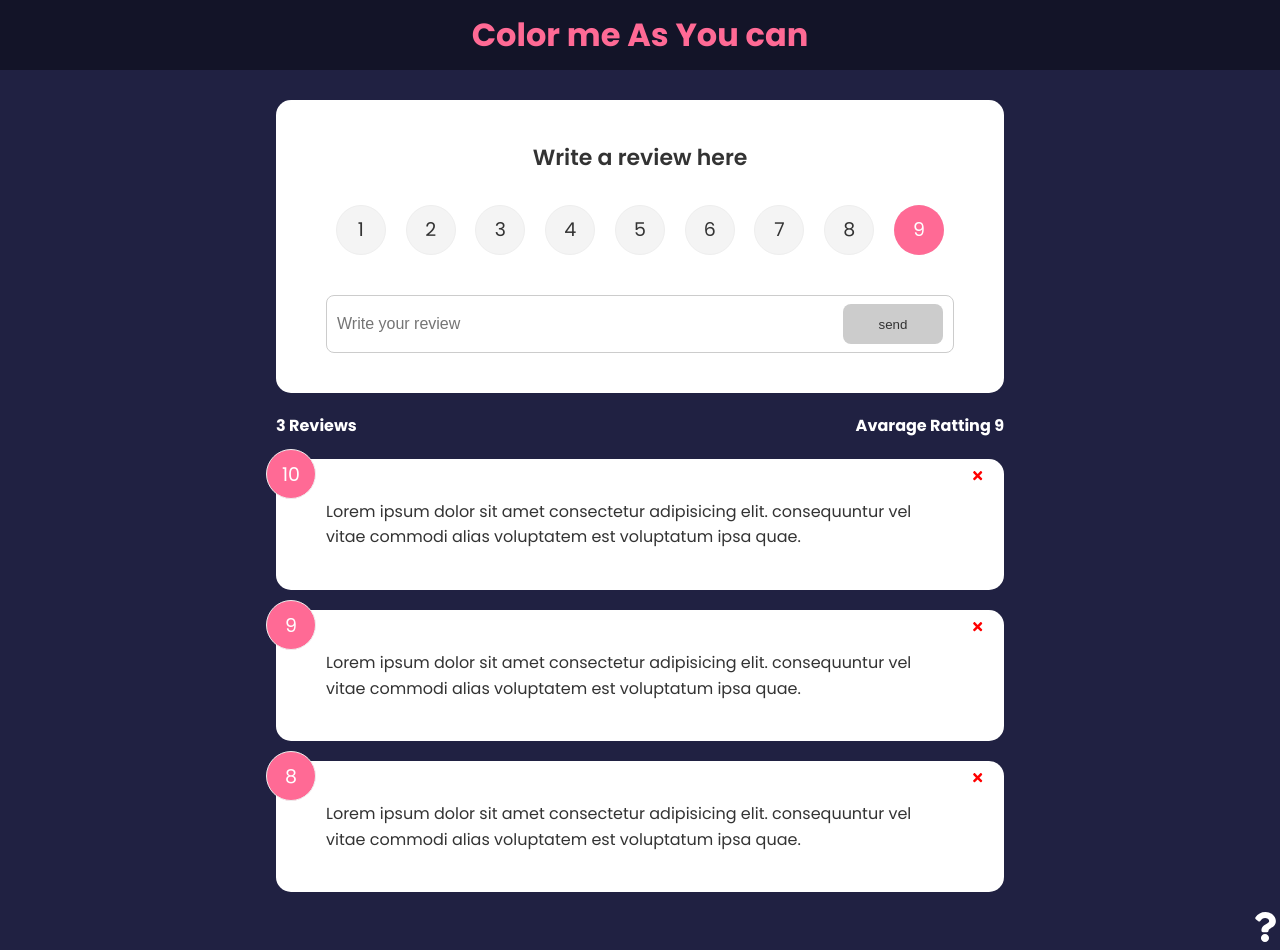
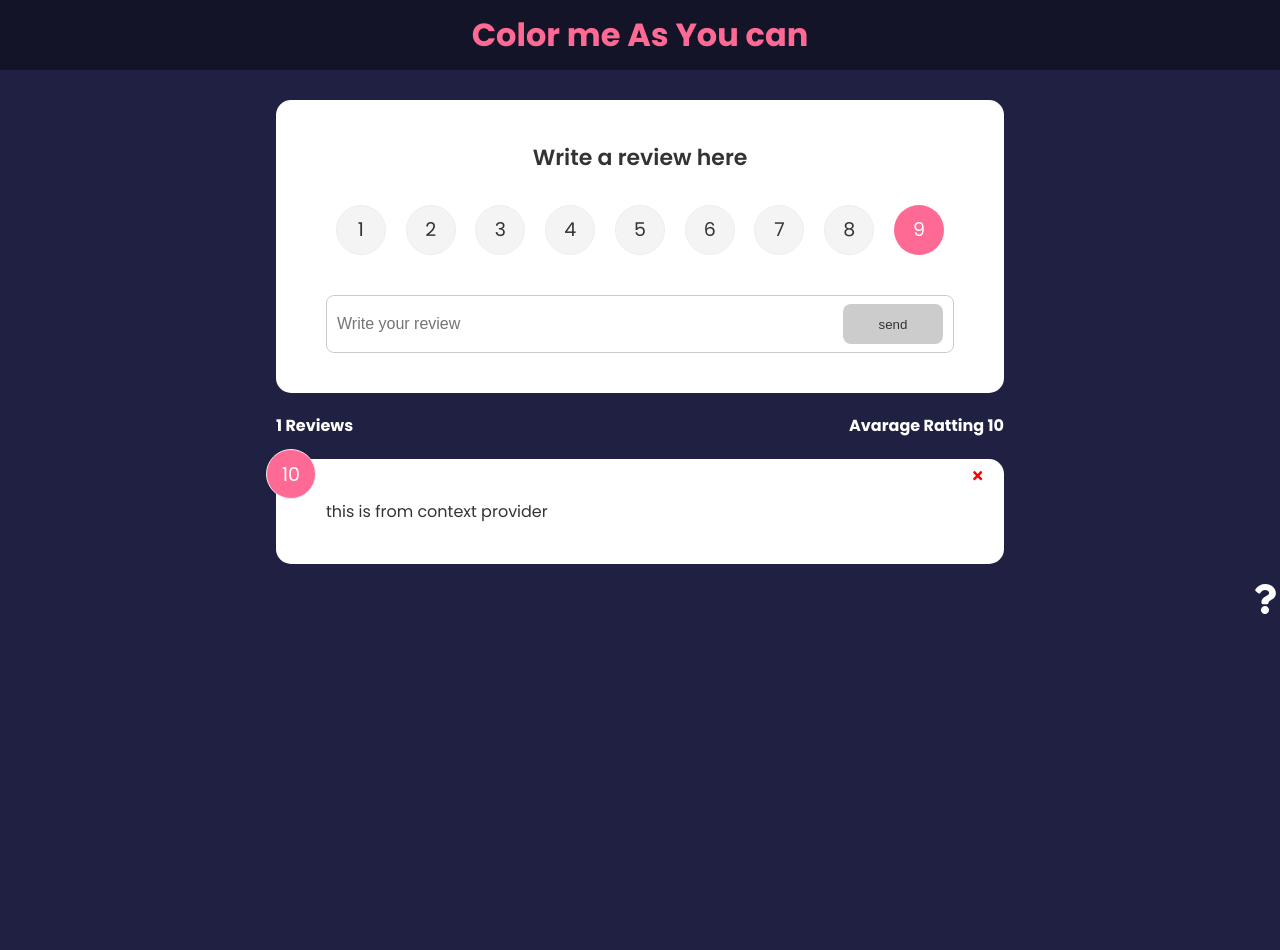
Before and after one commit to Emran-Ali/feedbackApp, a React (Create React App) app: page / in a window 1280 px wide. After the commit the page ends 800 px from the top, so only its background shows below. Built offline with nearby package versions, Linux system fonts and the light colour scheme.

Commit message:
Add context and clean upp Props

```diff
--- a/src/App.js
+++ b/src/App.js
@@ -1,6 +1,7 @@
 import { useState } from 'react'
 import { v4 as uuidv4 } from 'uuid'
 import { BrowserRouter as Router, Routes, Route } from 'react-router-dom'
+import { FeedbackProvider } from './context/FeedbackContext'
 
 import Header from './components/Header'
 import FeedbackList from './components/FeedbackList'
@@ -29,6 +30,7 @@
         }
     }
     return (
+        <FeedbackProvider>
             <Router>
                 <Header text="Color me As You can" />
                 <div className="container">
@@ -37,7 +39,7 @@
                             <>
                                 <FeedbackForm handleAdd={addFeedback} />
                                 <FeedbackStats feedback={feedback} />
-                            <FeedbackList feedback={feedback}
+                                <FeedbackList
                                     handleDelete={deleteFeedback} />
 
                             </>
@@ -50,6 +52,7 @@
                 </div>
                 <AboutIconLink />
             </ Router >
+        </FeedbackProvider>
     )
 }
 
--- a/src/components/FeedbackList.jsx
+++ b/src/components/FeedbackList.jsx
@@ -1,11 +1,12 @@
 import FeedbackItem from "./FeedbackItem"
 import { AnimatePresence, motion } from "framer-motion"
+import { useContext } from "react"
+import FeedbackContext from "../context/FeedbackContext"
 import Card from './Shared/Card'
-import PropTypes from 'prop-types'
 
 
-
-function FeedbackList({ feedback, handleDelete }) {
+function FeedbackList({ handleDelete }) {
+    const { feedback } = useContext(FeedbackContext);
 
     if (!feedback || feedback.length === 0) {
         return (
@@ -35,16 +36,6 @@
         </div>
     )
 }
-FeedbackList.prototype = {
-    feedback: PropTypes.arrayOf(
-        PropTypes.shape(
-            {
-                id: PropTypes.number.isRequired,
-                text: PropTypes.string.isRequired,
-                ratting: PropTypes.number.isRequired,
-            }
-        )
-    ),
-}
+
 
 export default FeedbackList
--- a/src/components/FeedbackStats.jsx
+++ b/src/components/FeedbackStats.jsx
@@ -1,5 +1,8 @@
+import { useContext } from "react";
+import FeedbackContext from "../context/FeedbackContext";
 
-function FeedbackStats({ feedback }) {
+function FeedbackStats() {
+    const { feedback } = useContext(FeedbackContext);
     let avarage = feedback.reduce((acc, cur) => {
         return acc + cur.rating
     }, 0);
--- /dev/null
+++ b/src/context/FeedbackContext.js
@@ -0,0 +1,22 @@
+import { createContext, useState } from 'react'
+
+const FeedbackContext = createContext();
+export const FeedbackProvider = ({ children }) => {
+  const [feedback, setFeedback] = useState([
+    {
+      id: 1,
+      text: "this is from context provider",
+      rating: 10,
+    }]
+
+  )
+
+  return <FeedbackContext.Provider value={{ feedback, }}>
+    {
+      children
+    }
+  </FeedbackContext.Provider>
+
+}
+
+export default FeedbackContext;
```
Lines whose indentation alone changed are shown as unchanged.
